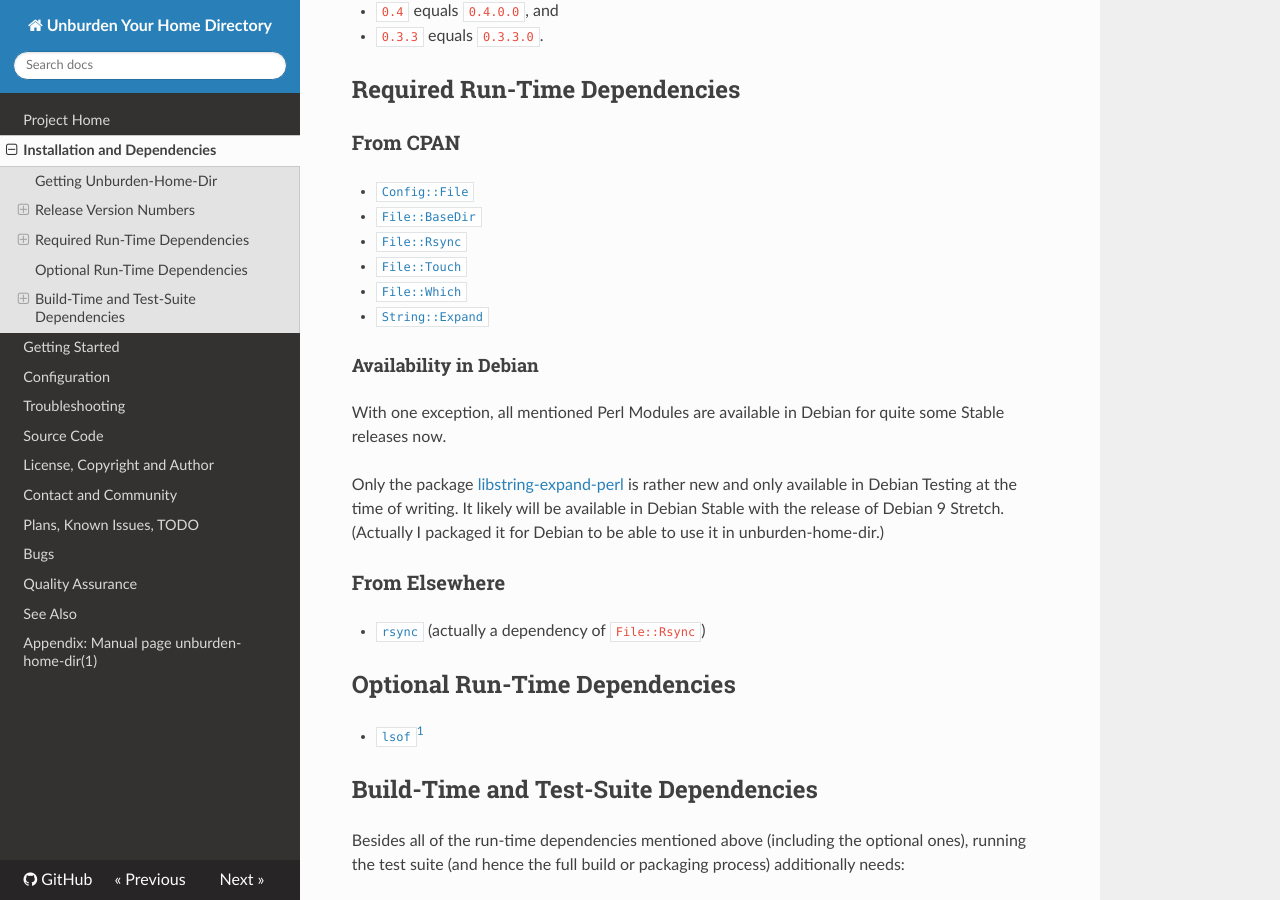
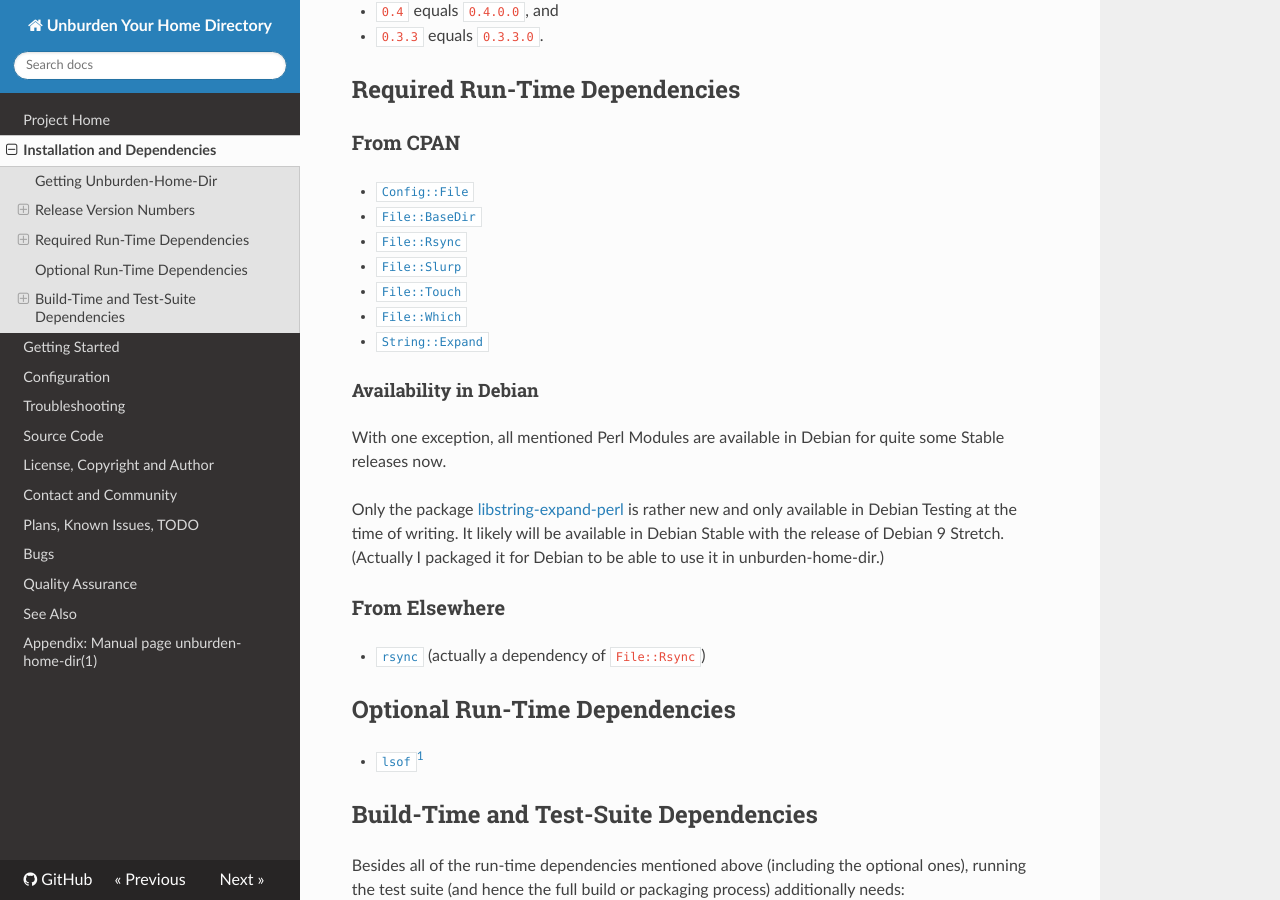
Before and after one commit to xtaran/unburden-home-dir, an MkDocs documentation site: the page built from docs/installation.md, in a window 1280 px wide and 900 px high, scrolled down 908 px. Built offline with MkDocs 1.6.1, drawn with Linux system fonts in a browser that asks for light colours; nearby versions of some CDN libraries; old or Windows-style settings are respelled for this version of MkDocs.

Commit message:
Mention File::Slurp as runtime dependency in documentation
Was missing.

```diff
--- a/docs/installation.md
+++ b/docs/installation.md
@@ -53,6 +53,7 @@ Required Run-Time Dependencies
 * [`Config::File`](https://metacpan.org/pod/Config::File)
 * [`File::BaseDir`](https://metacpan.org/pod/File::BaseDir)
 * [`File::Rsync`](https://metacpan.org/pod/File::Rsync)
+* [`File::Slurp`](https://metacpan.org/pod/File::Slurp)
 * [`File::Touch`](https://metacpan.org/pod/File::Touch)
 * [`File::Which`](https://metacpan.org/pod/File::Which)
 * [`String::Expand`](https://metacpan.org/pod/String::Expand)
```
